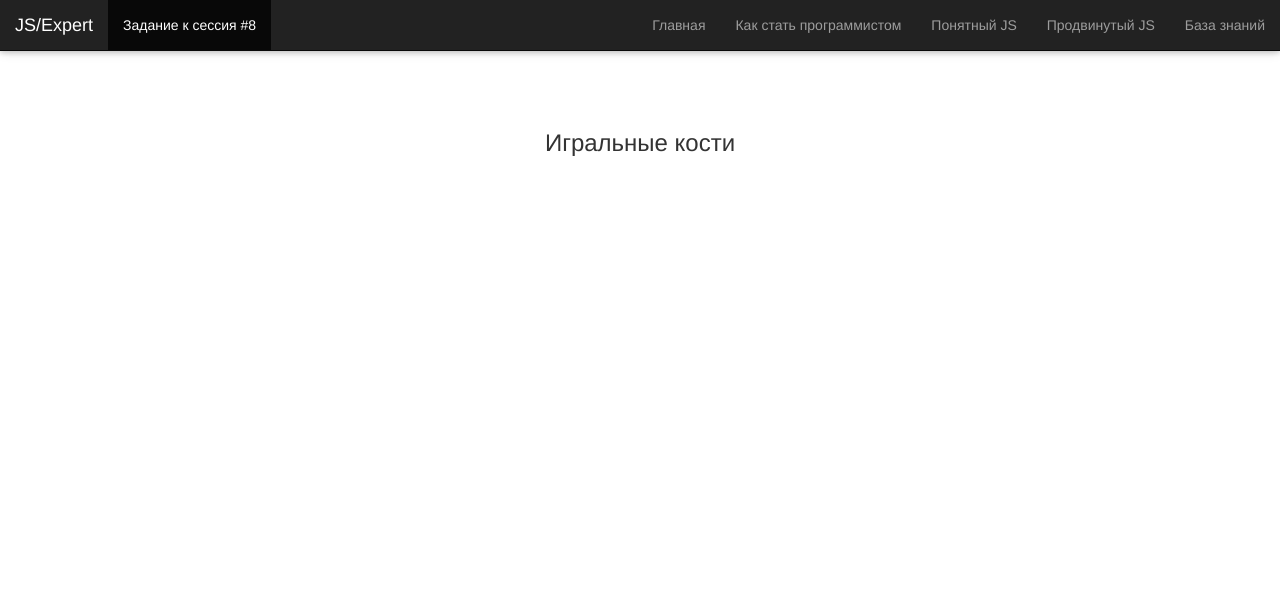
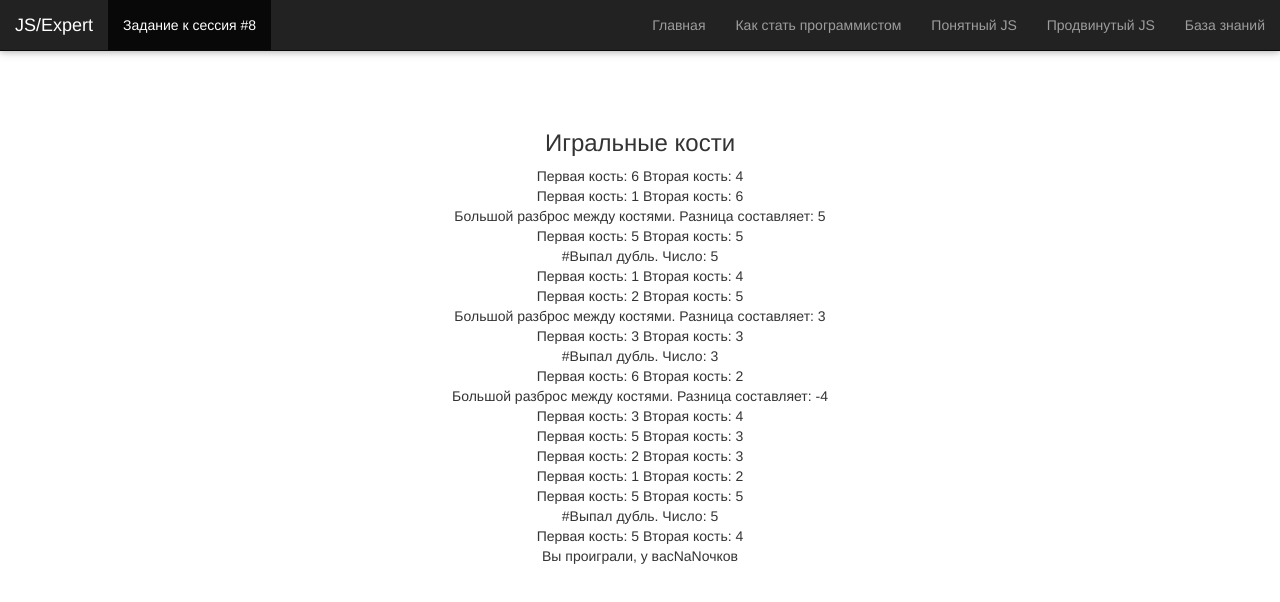
Before and after one commit to Teron19/JStask_2_s8, a plain HTML site: page index.html in a window 1280 px wide. Drawn offline with Linux system fonts and the light colour scheme.

Commit message:
Eror NaN

```diff
--- a/index.html
+++ b/index.html
@@ -41,6 +41,7 @@
 			<div class="row text-center">
 				<div class="col-lg-12 col-md-12">
 					<h3>Игральные кости</h3>
+					<div id="result"></div>
 				</div>
 			</div>
 
--- a/js/main.js
+++ b/js/main.js
@@ -0,0 +1,29 @@
+var uprostitel = document.getElementById("result");
+var total, razniza = 0;
+
+for (var i = 1; i <=15; i++) {
+    var first = Math.floor((Math.random() * 6) + 1);
+    var second = Math.floor((Math.random() *6) +1);
+
+    if (i === 8 || i === 13) {
+        continue;
+    }
+    console.log("good" + i);
+
+    uprostitel.innerHTML += "Первая кость: " + first  + " Вторая кость: " + second + "<br>" + " "
+
+    if (first === second) {
+        uprostitel.innerHTML += "#Выпал дубль. Число: " + second + "<br>"
+    }
+    razniza = second - first;
+    if (first < 3 && second > 4 || second < 3 && first > 4) {
+
+        uprostitel.innerHTML += "Большой разброс между костями. Разница составляет: "+ razniza + "<br>"
+    }
+    total += first + second;
+    console.log("Resultat: " + total);
+}
+
+uprostitel.innerHTML += (total > 100)
+? ("Победа, вы набрали" + total + "очков")
+: ("Вы проиграли, у вас" + total + "очков");
```
